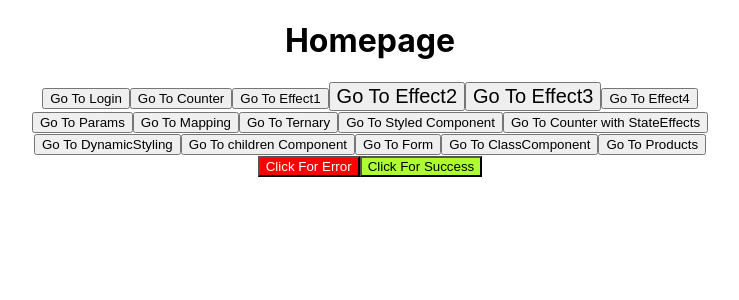
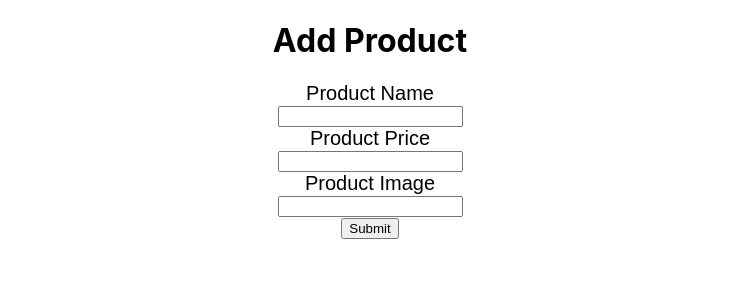
Before and after one commit to reshma325/awdix_react, a React (Create React App) app in the folder react/: page /addproduct in a window 1280 px wide. Before the commit this address led to /. Shown: the top 300 px of the page, without its empty margins (270-1009 px from the left). Built offline with nearby package versions, Linux system fonts and the light colour scheme; a web font is replaced by a local one.

Commit message:
test
test

```diff
--- a/react/src/App.jsx
+++ b/react/src/App.jsx
@@ -23,6 +23,7 @@ import PageNotFound from './components/PageNotFound'
 import ClassComponent from './components/ClassComponent';
 import Products from './components/Products';
 import NewSingleProdcut from './components/NewSingleProdcut';
+import AddProduct from './components/AddProduct';
 
 
 
@@ -54,6 +55,7 @@ function App() {
         <Route exact path='/classcomponent' element={< ClassComponent />} />
         <Route exact path='/products' element={< Products />} />
         <Route exact path='/newsingleproduct/:id' element={< NewSingleProdcut />} />
+        <Route exact path='/addproduct' element={< AddProduct />} />
       </Routes>
     </div>
   );
--- /dev/null
+++ b/react/src/components/AddProduct.jsx
@@ -0,0 +1,49 @@
+import axios from 'axios'
+import React, { useState } from 'react'
+import toast from 'react-hot-toast'
+
+const AddProduct = () => {
+    const [productData ,setProductData]=useState({name:"",price:"",image_url:""})
+const handleChange=(event)=>{
+    setProductData({
+      ...productData ,[event.target.name]:event.target.value
+    })
+
+}
+const sendDataToBackend=async(event)=>{
+    event.preventDefault();
+    if(productData.name && productData.price && productData.image_url && productData.price>0){
+        try{
+            const{data}=await axios.post("https://fakestoreapi.com/products",{title:productData.name,price:productData.price,image:productData.image_url})
+            console.log(data,"response from backend");
+            toast.success('Product added sucessfully!')
+            setProductData({name:"",price:"",image_url:""})
+        }catch(error){
+            console.log(error)
+
+        }
+
+    }else{
+        toast.error("All fields are mandetory")
+    }
+}
+  return (
+    <div>
+        <h1>
+            Add Product
+        </h1>
+        <form onSubmit={sendDataToBackend}>
+<label style={{fontFamily:"sans-serif", fontSize:"20px", marginBottom:"15px", marginTop:"15px"}}> Product Name</label><br/>
+
+<input type='text'name='name'onChange={handleChange} value={productData.name} ></input><br/>
+<label style={{fontFamily:"sans-serif", fontSize:"20px" , marginBottom:"15px", marginTop:"15px"}}> Product Price</label><br/>
+<input type='number' name='price' onChange={handleChange} value={productData.price}></input><br/>
+<label style={{fontFamily:"sans-serif", fontSize:"20px", marginBottom:"15px", marginTop:"15px"}}> Product Image</label><br/>
+<input type='url' name='image_url' onChange={handleChange} value={productData.image_url}></input><br/>
+<input type="submit"></input>
+        </form>
+    </div>
+  )
+}
+
+export default AddProduct
--- a/react/src/components/Effect3.jsx
+++ b/react/src/components/Effect3.jsx
@@ -8,6 +8,7 @@ const Effect3 = () => {
     useEffect(()=>{alert('Rendered Effect 3')},[count]);
     const router= useNavigate();
   return (
+
     <div>
 <h1>
     Counter : {count}
```
Also changed, not shown: react/src/test.jsx (line endings or trailing spaces).
